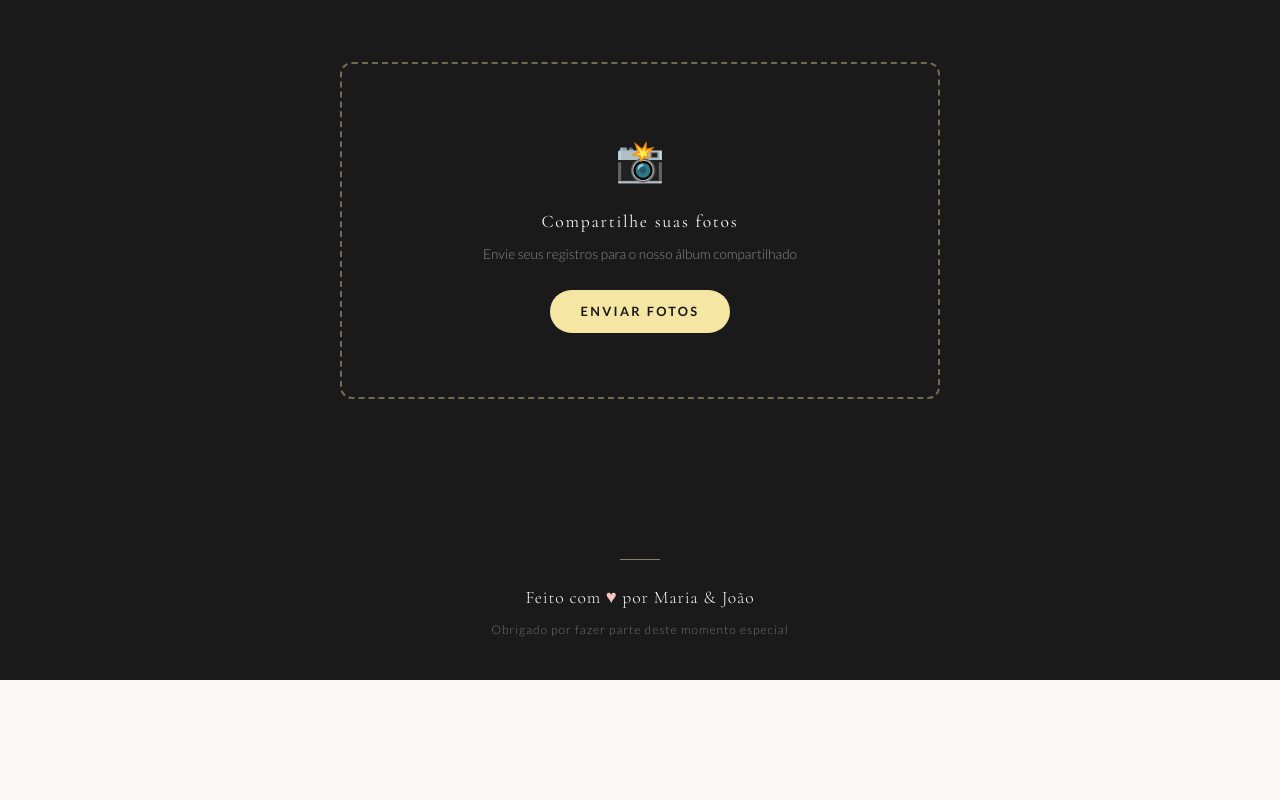
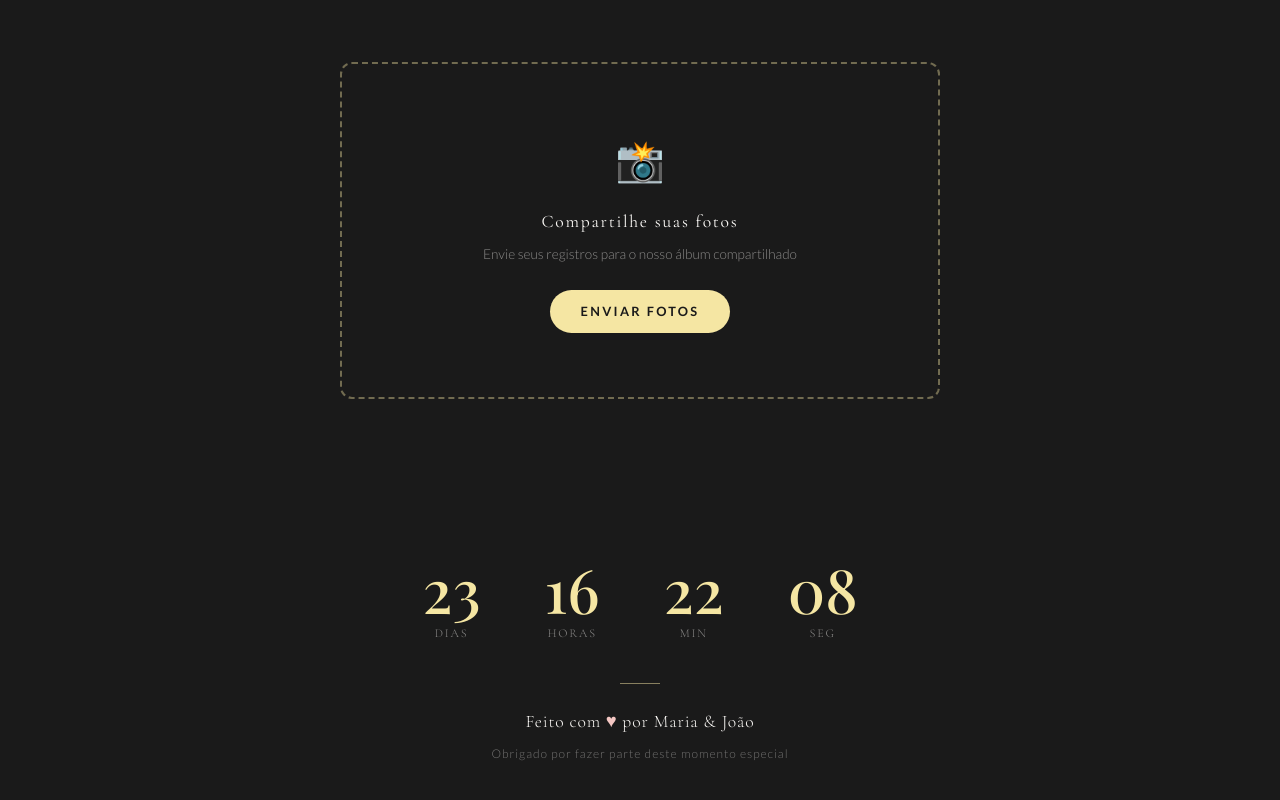
Before and after one commit to NatalNW7/b-n, a Next.js app: page / in a window 1280 px wide. Shown: the part 4706-5506 px from the top of the page. Before the commit the page ends 5386 px from the top, so only its background shows below. Built offline with nearby package versions, Linux system fonts and the light colour scheme.

Commit message:
feat(countdown): add countdown timer to footer

```diff
--- a/src/app/globals.css
+++ b/src/app/globals.css
@@ -691,6 +691,47 @@ a {
   box-shadow: 0 6px 20px rgba(245, 230, 163, 0.25);
 }
 
+/* ---- Countdown ---- */
+.countdown {
+  display: flex;
+  justify-content: center;
+  gap: var(--space-lg);
+  margin-bottom: var(--space-lg);
+}
+
+.countdown__block {
+  text-align: center;
+}
+
+.countdown__digit {
+  font-family: var(--font-display);
+  font-size: 2.5rem;
+  font-weight: 500;
+  color: var(--butter-yellow);
+  line-height: 1;
+  display: block;
+}
+
+.countdown__label {
+  font-family: var(--font-accent);
+  font-size: 0.75rem;
+  font-weight: 300;
+  text-transform: uppercase;
+  letter-spacing: 0.15em;
+  color: var(--off-white);
+  opacity: 0.5;
+  margin-top: 4px;
+  display: block;
+}
+
+.countdown__past {
+  font-family: var(--font-display);
+  font-size: 1.3rem;
+  font-weight: 500;
+  color: var(--butter-yellow);
+  margin-bottom: var(--space-lg);
+}
+
 
 /* ---------- Animations ---------- */
 @keyframes fadeUp {
@@ -1079,6 +1120,8 @@ a {
   .ceremony__cards {
     grid-template-columns: repeat(2, 1fr);
   }
+
+  .countdown__digit { font-size: 3.2rem; }
 }
 
 
@@ -1088,6 +1131,9 @@ a {
 @media (min-width: 900px) {
   .nav__links { display: flex; }
   .nav__hamburger { display: none; }
+
+  .countdown { gap: var(--space-xl); }
+  .countdown__digit { font-size: 3.8rem; }
 
   .photo-hub__gallery { columns: 3; }
   .photo-hub { padding: var(--space-2xl) var(--space-lg); }
--- /dev/null
+++ b/src/components/Countdown.tsx
@@ -0,0 +1,68 @@
+"use client";
+
+import { useState, useEffect, useCallback } from "react";
+
+const WEDDING_DATE = new Date("2026-03-15T16:00:00-03:00"); // BRT
+
+export default function Countdown() {
+  const [timeLeft, setTimeLeft] = useState<{
+    days: number;
+    hours: number;
+    minutes: number;
+    seconds: number;
+  } | null>(null);
+
+  const calculateTimeLeft = useCallback(() => {
+    const diff = WEDDING_DATE.getTime() - Date.now();
+    if (diff <= 0) return null;
+
+    return {
+      days: Math.floor(diff / (1000 * 60 * 60 * 24)),
+      hours: Math.floor((diff / (1000 * 60 * 60)) % 24),
+      minutes: Math.floor((diff / (1000 * 60)) % 60),
+      seconds: Math.floor((diff / 1000) % 60),
+    };
+  }, []);
+
+  useEffect(() => {
+    // Initial calculation after mount to avoid hydration mismatch
+    setTimeLeft(calculateTimeLeft());
+
+    const timer = setInterval(() => {
+      setTimeLeft(calculateTimeLeft());
+    }, 1000);
+
+    return () => clearInterval(timer);
+  }, [calculateTimeLeft]);
+
+  // If wedding has passed or haven't calculated yet (SSR/Hydration)
+  if (!timeLeft && typeof window !== "undefined") {
+    const diff = WEDDING_DATE.getTime() - Date.now();
+    if (diff <= 0) {
+      return <p className="countdown__past">Hoje é o grande dia! 💛</p>;
+    }
+  }
+
+  // Initial render (SSR/Hydration) - empty to avoid mismatch
+  if (!timeLeft) return <div className="countdown" style={{ opacity: 0 }}>...</div>;
+
+  const items = [
+    { value: timeLeft.days, label: "Dias" },
+    { value: timeLeft.hours, label: "Horas" },
+    { value: timeLeft.minutes, label: "Min" },
+    { value: timeLeft.seconds, label: "Seg" },
+  ];
+
+  return (
+    <div className="countdown">
+      {items.map(({ value, label }) => (
+        <div key={label} className="countdown__block">
+          <span className="countdown__digit">
+            {String(value).padStart(2, "0")}
+          </span>
+          <span className="countdown__label">{label}</span>
+        </div>
+      ))}
+    </div>
+  );
+}
--- a/src/components/Footer.tsx
+++ b/src/components/Footer.tsx
@@ -1,6 +1,9 @@
+import Countdown from "./Countdown";
+
 export default function Footer() {
   return (
     <footer className="footer">
+      <Countdown />
       <div className="footer__ornament" />
       <p className="footer__text">
         Feito com <span className="footer__heart">♥</span> por Maria &amp; João
```
